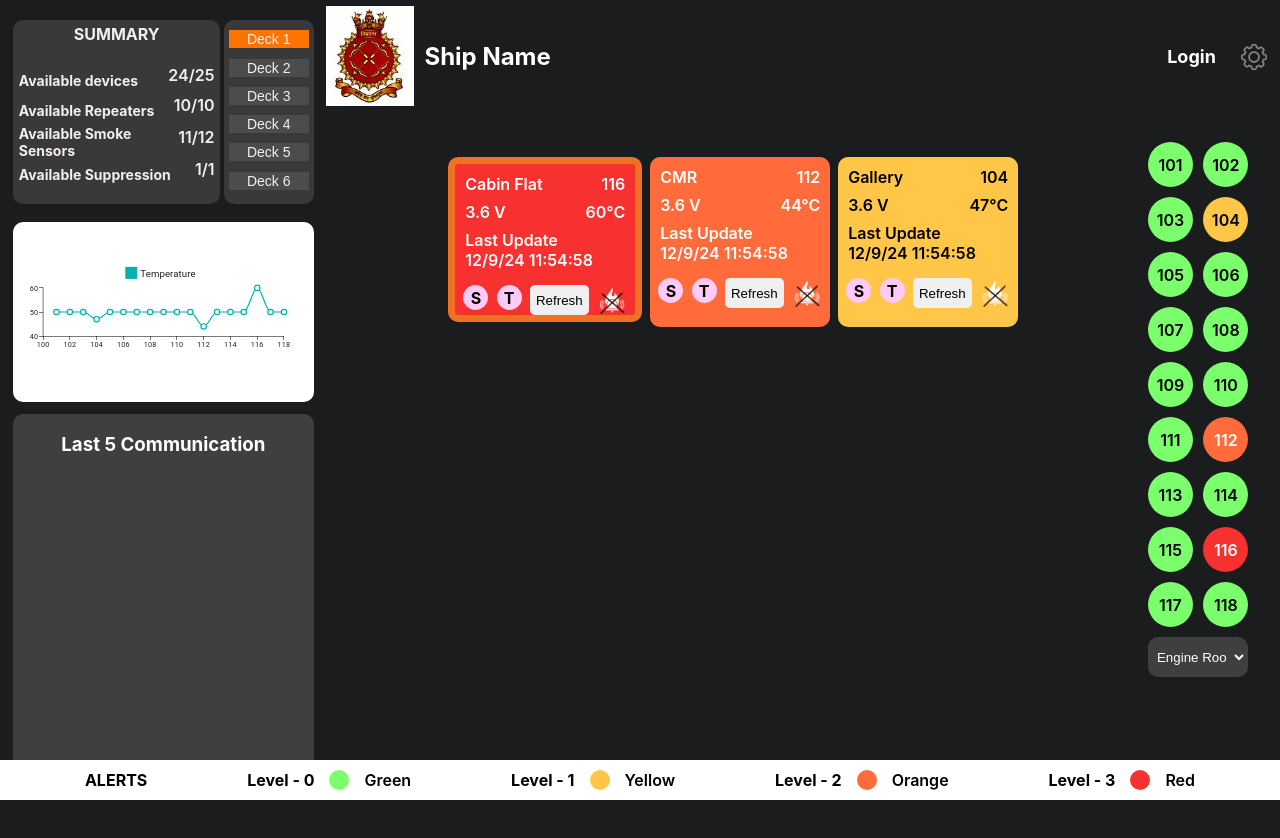
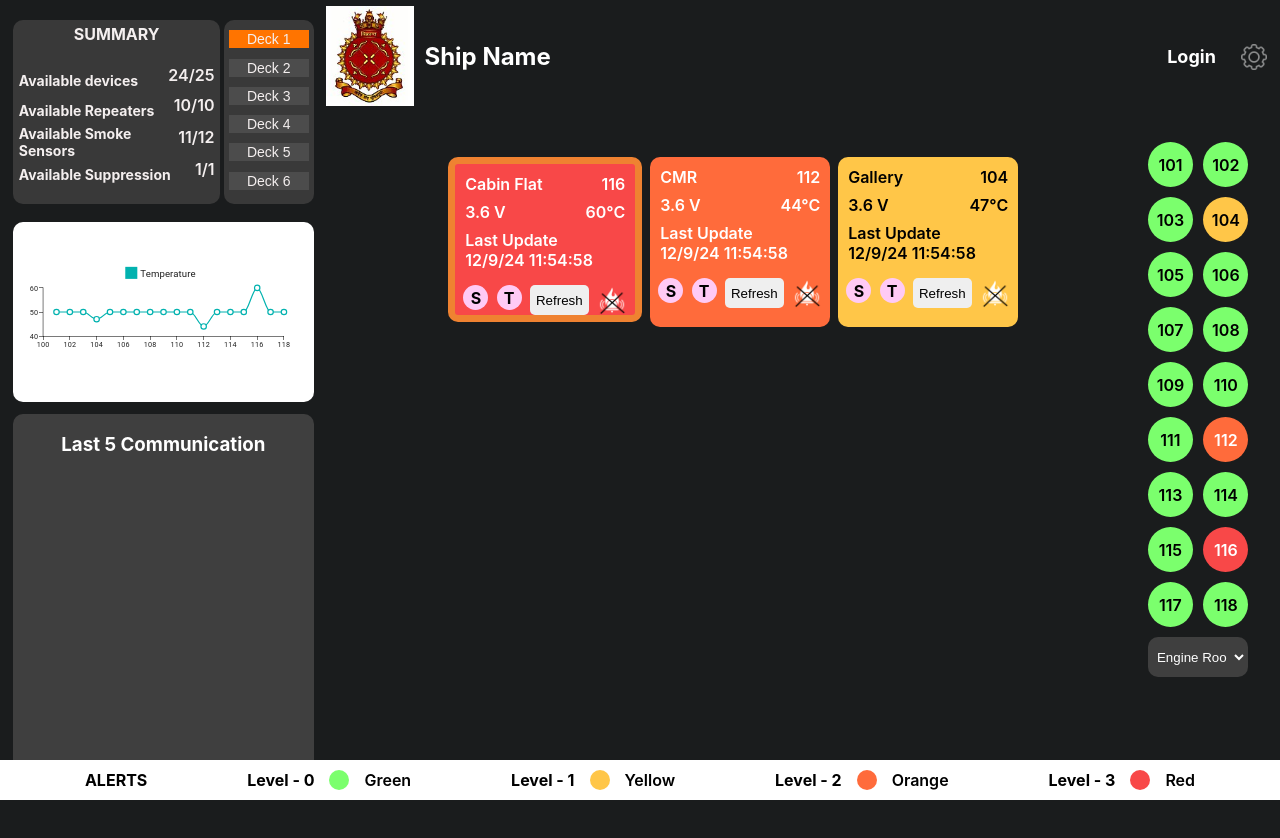
Before and after one commit to cee-diksha/fire_detection, a React (Create React App) app: page / in a window 1280 px wide. Shown: the top 838 px of the page. Built offline with nearby package versions, Linux system fonts and the light colour scheme.

Commit message:
red color modified

```diff
--- a/src/components/AlertCard.js
+++ b/src/components/AlertCard.js
@@ -23,7 +23,7 @@ const AlertCard = () => {
         </div>
         <div className='alert-details-combined' >
             <div id="alert-details-span1">Level - 3</div>
-            <div id="alert-details-span3" style={{backgroundColor: "#F73030"}}></div>
+            <div id="alert-details-span3" style={{backgroundColor: "#F84848"}}></div>
             <div id="alert-details-span2">Red</div>
         </div>
     </div>
--- a/src/components/AlertCircle.js
+++ b/src/components/AlertCircle.js
@@ -5,7 +5,7 @@ const AlertCircle = ({item}) => {
     const {status, isDeleted, node_id} = item
 
   return (
-    <div className='alertCircle-wrapper' style={{backgroundColor: `${isDeleted ? "#D0D0D0" :  status === "success" ? "#7BFF6D" : status === "yellow" ? "#FFC648" : status === "orange" ? "#FF6B3B" : "#F73030"}`, display: "flex", alignItems: "center", justifyContent: "center", color: (status==="yellow" || status==="success") ? "#000000" : "#ffffff", fontWeight: "600"}}>
+    <div className='alertCircle-wrapper' style={{backgroundColor: `${isDeleted ? "#D0D0D0" :  status === "success" ? "#7BFF6D" : status === "yellow" ? "#FFC648" : status === "orange" ? "#FF6B3B" : "#F84848"}`, display: "flex", alignItems: "center", justifyContent: "center", color: (status==="yellow" || status==="success") ? "#000000" : "#ffffff", fontWeight: "600"}}>
       {node_id}
     </div>
   )
--- a/src/components/Card.js
+++ b/src/components/Card.js
@@ -5,7 +5,7 @@ import stopalarm from "../assets/stop_alarm.png"
 const Card = ({item}) => {
     const {status, node_name, node_id, bat_volt, temp, last_update, isDeleted} = item
   return (
-    <div className={`${status === "danger" ? "blinking-border" : "card-wrapper"}`} style={{backgroundColor: `${isDeleted ? "#D0D0D0" : status === "success" ? "#7BFF6D" : status === "yellow" ? "#FFC648" : status === "orange" ? "#FF6B3B" : "#F73030"}`, color: `${isDeleted ? "#000000" : (status === "yellow" || status === "success") ? "#000" : "#fff"}`}}>
+    <div className={`${status === "danger" ? "blinking-border" : "card-wrapper"}`} style={{backgroundColor: `${isDeleted ? "#D0D0D0" : status === "success" ? "#7BFF6D" : status === "yellow" ? "#FFC648" : status === "orange" ? "#FF6B3B" : "#F84848"}`, color: `${isDeleted ? "#000000" : (status === "yellow" || status === "success") ? "#000" : "#fff"}`}}>
       <div className='card-details'>
         <div className='card-details-combined'>
           <div id="card-details-span1">{node_name} </div>
--- a/src/components/CardModal.js
+++ b/src/components/CardModal.js
@@ -32,7 +32,7 @@ const CardModal = ({open, handleClose, option }) => {
             >
             <div className='status-card-modal' style={{cursor: "pointer"}}>
                 <button onClick={() => handleClose(false)}>Close</button>
-            {specificData && <div className={`${specificData.status === "danger" ? "blinking-border" : "card-wrapper"}`} style={{backgroundColor: `${specificData.status === "success" ? "#7BFF6D" : specificData.status === "yellow" ? "#FFC648" : specificData.status === "orange" ? "#FF6B3B" : "#F73030"}`, color: `${(specificData.status === "yellow" || specificData.status ==="success") ? "#000" : "#fff"}`}}>
+            {specificData && <div className={`${specificData.status === "danger" ? "blinking-border" : "card-wrapper"}`} style={{backgroundColor: `${specificData.status === "success" ? "#7BFF6D" : specificData.status === "yellow" ? "#FFC648" : specificData.status === "orange" ? "#FF6B3B" : "#F84848"}`, color: `${(specificData.status === "yellow" || specificData.status ==="success") ? "#000" : "#fff"}`}}>
                 <div className='card-details'>
                     <div className='card-details-combined'>
                         <div id="card-details-span1">{specificData.node_name} </div>
--- a/src/pages/SpecificDevice.js
+++ b/src/pages/SpecificDevice.js
@@ -49,7 +49,7 @@ const SpecificDevice = () => {
         </div>
       </div>
         <div className='specific-device-header'>
-            <div id="status-circle" style={{backgroundColor: `${device[0].status === "success" ? "#7BFF6D" : device[0].status === "yellow" ? "#FFC648" : device[0].status === "orange" ? "#FF6B3B" : "#F73030"}`, color: `${device[0].status === "yellow" ? "#000" : "#fff"}`, opacity: device[0].isDeleted ? 0.5 : 1  }}></div>
+            <div id="status-circle" style={{backgroundColor: `${device[0].status === "success" ? "#7BFF6D" : device[0].status === "yellow" ? "#FFC648" : device[0].status === "orange" ? "#FF6B3B" : "#F84848"}`, color: `${device[0].status === "yellow" ? "#000" : "#fff"}`, opacity: device[0].isDeleted ? 0.5 : 1  }}></div>
             <h4 id="h4">{device[0].node_name}</h4>
         </div>
       <div>
```
